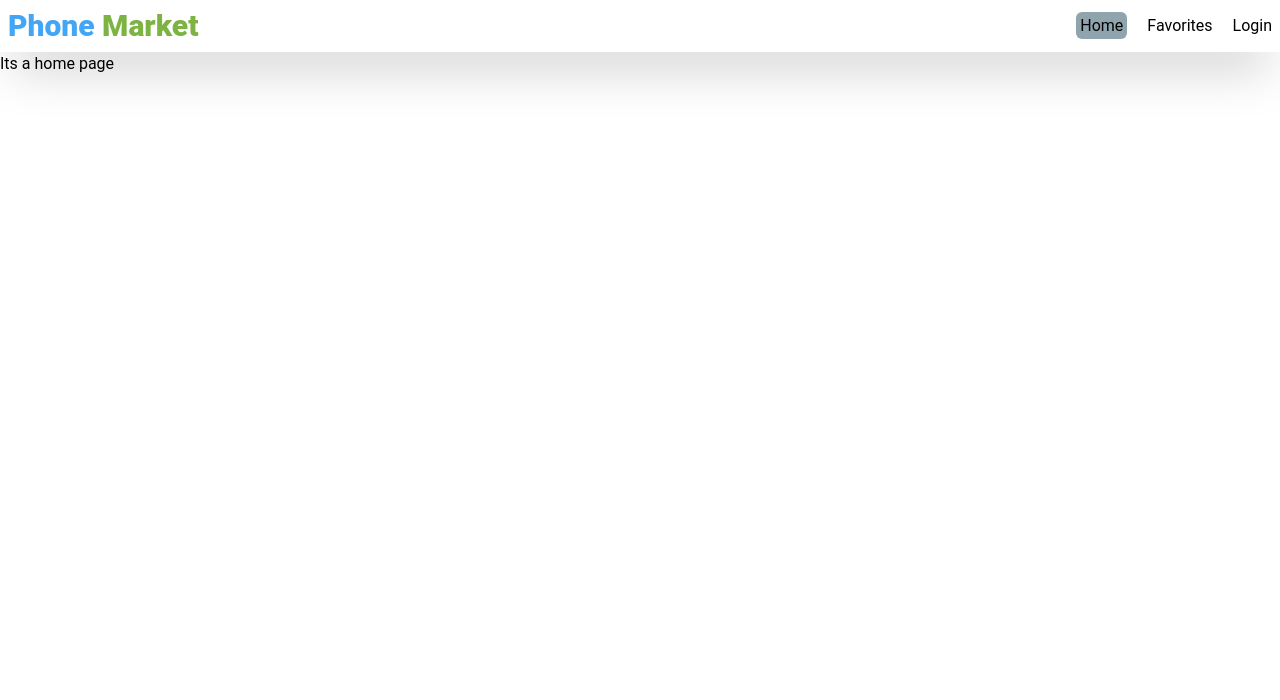
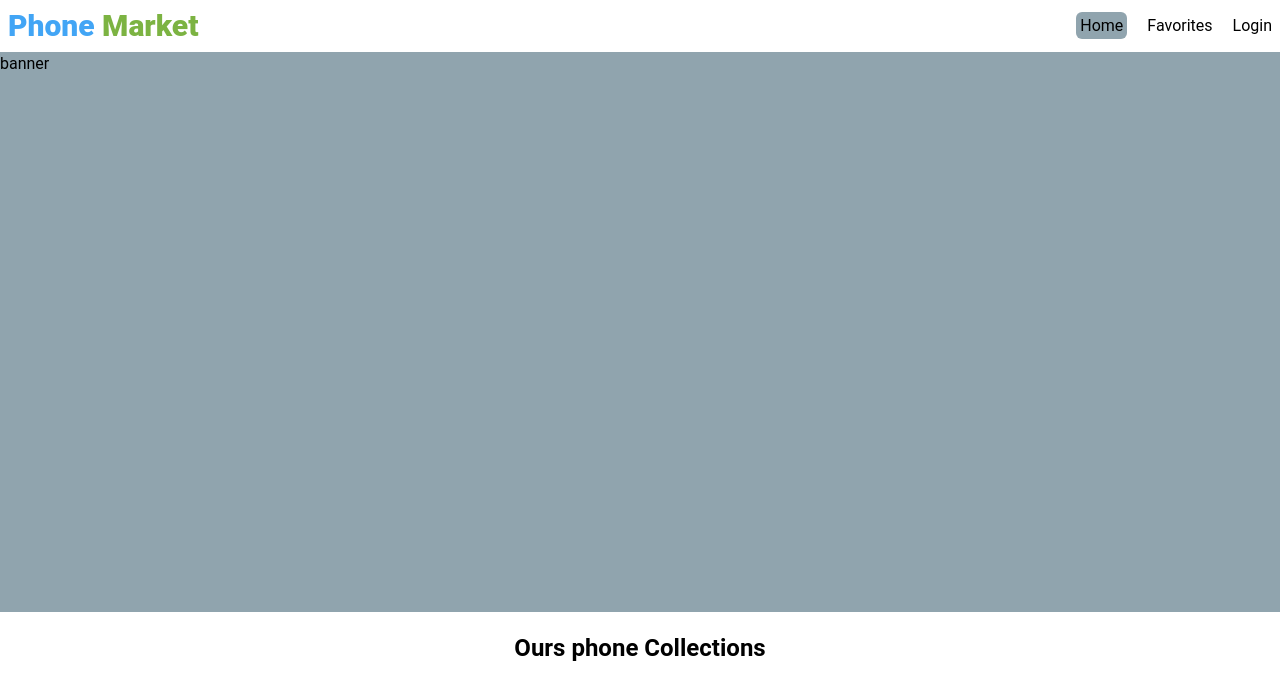
Before and after one commit to Be-professional/PhoneMarket, a React (Vite) app: page / in a window 1280 px wide. Shown: the top 700 px of the page. Built offline with nearby package versions, Linux system fonts and the light colour scheme.

Commit message:
banner section added

```diff
--- /dev/null
+++ b/src/Components/Banner/Banner.jsx
@@ -0,0 +1,11 @@
+
+
+const Banner = () => {
+    return (
+        <div>
+            <h1 className="h-[70vh] bg-blue-gray-300">banner</h1>
+        </div>
+    );
+};
+
+export default Banner;
--- a/src/Components/Home/Home.jsx
+++ b/src/Components/Home/Home.jsx
@@ -1,9 +1,12 @@
+import Banner from "../Banner/Banner";
+import Phones from "../Phones/Phones";
 
 
 const Home = () => {
     return (
         <div>
-            <h1>Its a home page</h1>
+            <Banner/>
+            <Phones/>
         </div>
     );
 };
--- /dev/null
+++ b/src/Components/Phones/Phones.jsx
@@ -0,0 +1,11 @@
+
+
+const Phones = () => {
+    return (
+        <div className="py-5">
+            <h1 className="text-2xl font-bold text-center">Ours phone Collections</h1>
+        </div>
+    );
+};
+
+export default Phones;
```
